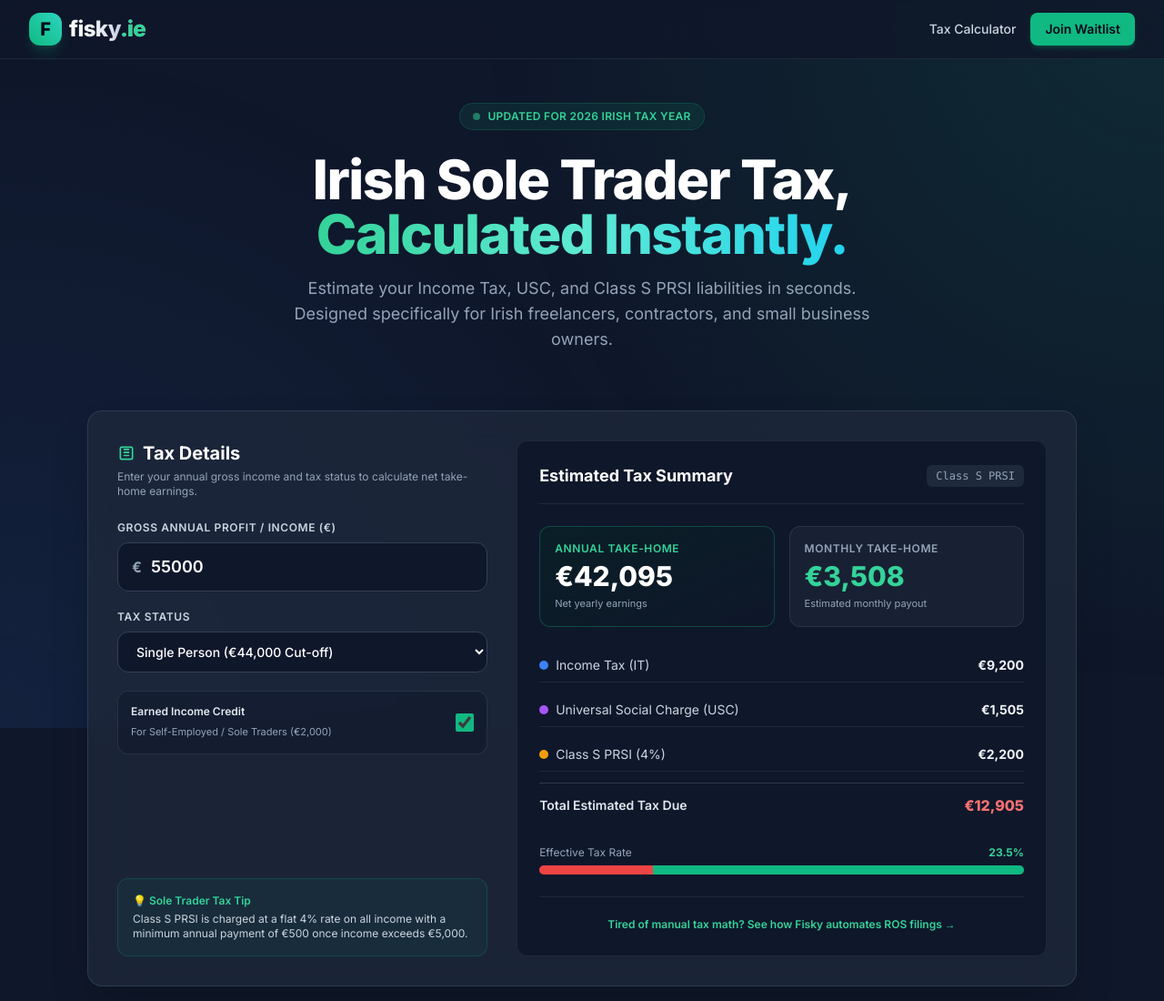
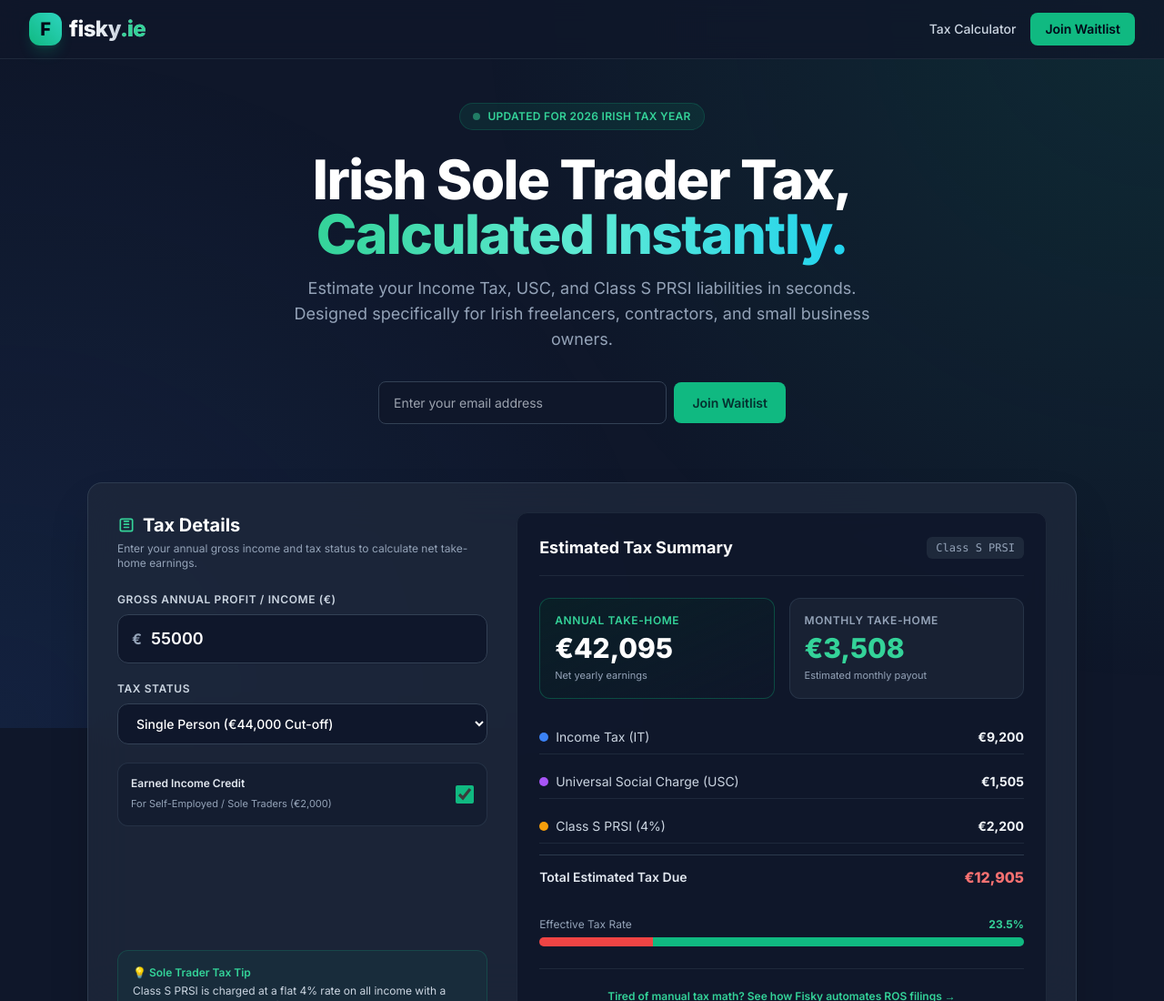
Before and after one commit to fisky-app/fisky-landing, a plain HTML site: page index.html in a window 1280 px wide. Shown: the top 1100 px of the page at 91% size. Drawn offline with nearby package versions, Linux system fonts and the light colour scheme.

Commit message:
Update index.html

```diff
--- a/index.html
+++ b/index.html
@@ -39,9 +39,7 @@
             </a>
             <nav class="flex items-center gap-4">
                 <a href="#calculator" class="text-sm font-medium text-slate-300 hover:text-emerald-400 transition-colors hidden sm:block">Tax Calculator</a>
-                <a href="#waitlist" class="px-4 py-2 rounded-lg bg-emerald-500 hover:bg-emerald-400 text-slate-950 font-semibold text-sm transition-all shadow-md shadow-emerald-500/20 hover:scale-105 active:scale-95">
-                    Join Waitlist
-                </a>
+               <a href="#waitlist" class="px-4 py-2 rounded-lg bg-emerald-500 hover:bg-emerald-400 text-slate-950 font-semibold text-sm transition-all">Join Waitlist</a>
             </nav>
         </div>
     </header>
@@ -61,9 +59,31 @@
             <p class="mt-4 text-base sm:text-lg text-slate-400 max-w-2xl mx-auto leading-relaxed">
                 Estimate your Income Tax, USC, and Class S PRSI liabilities in seconds. Designed specifically for Irish freelancers, contractors, and small business owners.
             </p>
+
+<!-- Live Waitlist Form -->
+<div id="waitlist" class="mt-8 max-w-md mx-auto">
+  <form action="https://api.web3forms.com/submit" method="POST" style="display: flex; gap: 8px; justify-content: center; align-items: center;">
+    <input type="hidden" name="access_key" value="faabe935-a5db-48d3-bdff-c62bfc07167a">
+    <input type="hidden" name="subject" value="New Fisky Waitlist Signup!">
+    <input type="hidden" name="from_name" value="Fisky Landing Page">
+    <input type="hidden" name="redirect" value="https://fisky.ie">
+
+    <input
+      type="email"
+      name="email"
+      placeholder="Enter your email address"
+      required
+      style="flex: 1; padding: 12px 16px; border-radius: 8px; border: 1px solid #334155; background: #0f172a; color: #ffffff; font-size: 14px;"
+    />
+    <button
+      type="submit"
+      style="padding: 12px 20px; background: #10b981; color: #042f2e; border: none; border-radius: 8px; font-weight: 600; cursor: pointer; font-size: 14px; white-space: nowrap;">
+      Join Waitlist
+    </button>
+  </form>
+</div>
         </section>
-
-        <!-- Interactive Calculator Section -->
+            <!-- Interactive Calculator Section -->
         <section id="calculator" class="py-8 px-4 sm:px-6 lg:px-8 max-w-6xl mx-auto">
             <div class="bg-slate-800/80 border border-slate-700/80 rounded-2xl shadow-2xl backdrop-blur-xl p-5 sm:p-8 grid grid-cols-1 lg:grid-cols-12 gap-8">
 
```
